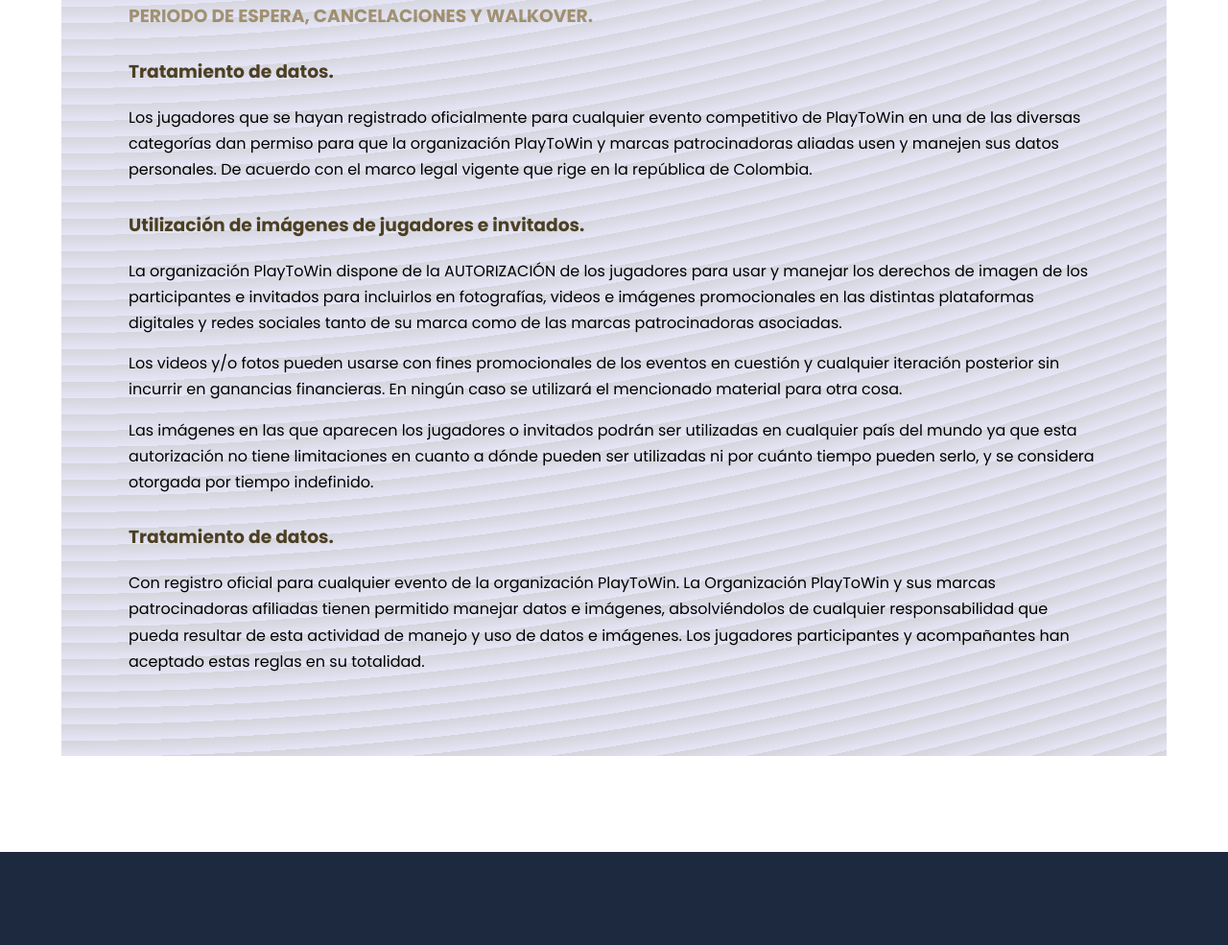
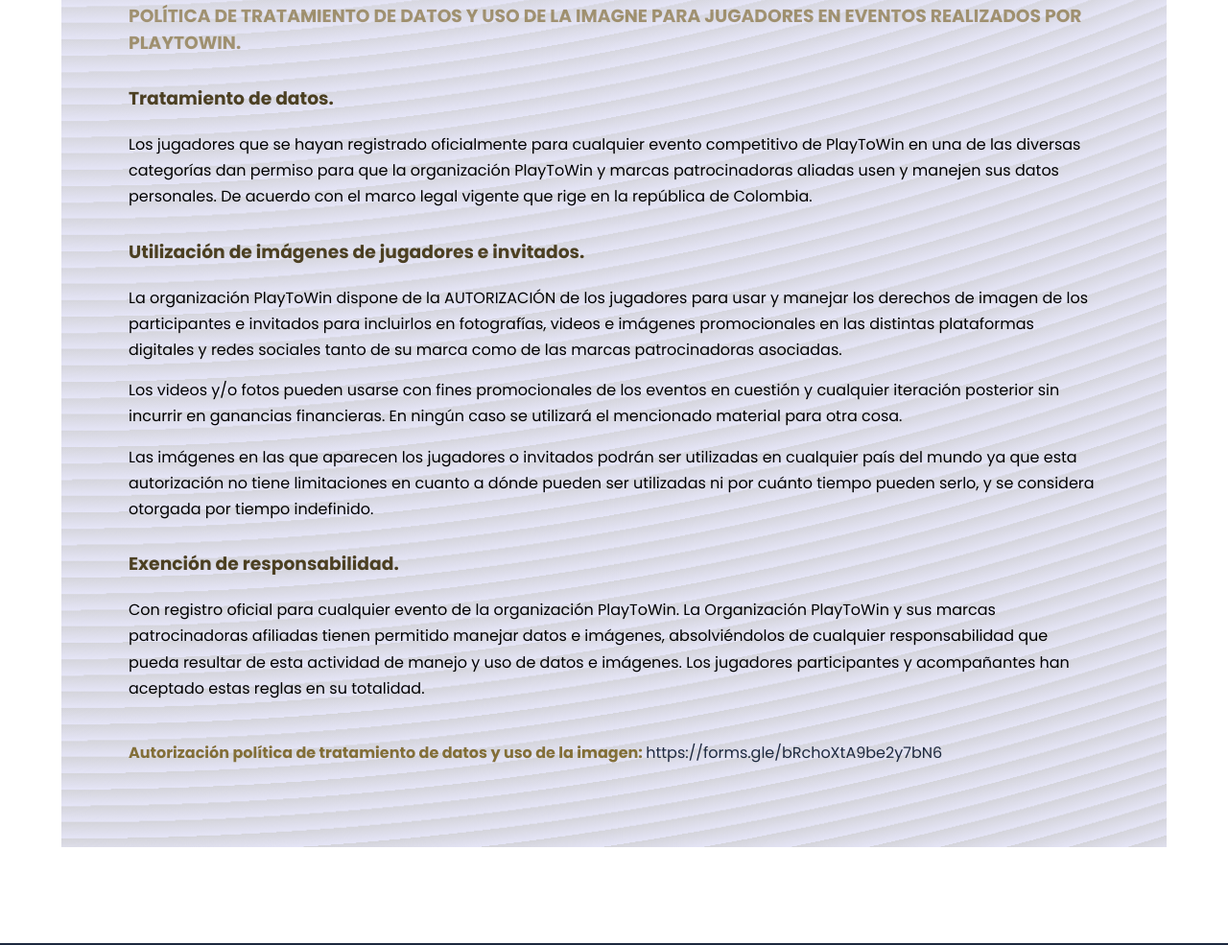
Before and after one commit to danigutie7/danigutie7.github.io, a plain HTML site: page ficha_tecnica.html in a window 1280 px wide. Shown: the part 3766-4751 px from the top of the page at 96% size. Drawn offline with nearby package versions, Linux system fonts and the light colour scheme.

Commit message:
form
actualización del form de la ficha tecnica y correcciones del html index en las preguntas frecuentes

```diff
--- a/css/estilos.css
+++ b/css/estilos.css
@@ -212,8 +212,8 @@
     overflow: hidden;
     padding: var(--padding-container-ft);
     background-color: #e5e5f7;
-opacity: 1;
-background-image:  repeating-radial-gradient( circle at 0 0, transparent 0, #e5e5f7 17px ), repeating-linear-gradient( #d4d4da55, #d4d4da );
+    opacity: 1;
+    background-image:  repeating-radial-gradient( circle at 0 0, transparent 0, #e5e5f7 17px ), repeating-linear-gradient( #d4d4da55, #d4d4da );
 }
 
 .subtitle__ft {
@@ -253,6 +253,23 @@
 
 .div__sangria {
     margin-left: 20px;
+}
+
+.ft__paragraph--form {
+    margin-top: 40px;
+    font-weight: bold;
+    color: var(--color-title);
+}
+
+.form__td {
+    text-decoration: none;
+    font-weight: lighter;
+    color: #1D293F;
+}
+
+.nav__links_otra--lf {
+    font-weight: bold;
+    color: #000;
 }
 
 /* Knowledge */
--- a/ficha_tecnica.html
+++ b/ficha_tecnica.html
@@ -183,7 +183,7 @@
                 * Si el torneo es cancelado o no finaliza por cualquier motivo relacionado con el clima, será reprogramado a consideración de la organización. *
             </p>
 
-            <h3 class="titulos__ft">PERIODO DE ESPERA, CANCELACIONES Y WALKOVER.</h3>
+            <h3 id="ptd" class="titulos__ft">POLÍTICA DE TRATAMIENTO DE DATOS Y USO DE LA IMAGNE PARA JUGADORES EN EVENTOS REALIZADOS POR PLAYTOWIN.</h3>
 
             <h3 class="titulos__ft2">Tratamiento de datos.</h3>
 
@@ -205,10 +205,15 @@
                 Las imágenes en las que aparecen los jugadores o invitados podrán ser utilizadas en cualquier país del mundo ya que esta autorización no tiene limitaciones en cuanto a dónde pueden ser utilizadas ni por cuánto tiempo pueden serlo, y se considera otorgada por tiempo indefinido.
             </p>
 
-            <h3 class="titulos__ft2">Tratamiento de datos.</h3>
+            <h3 class="titulos__ft2">Exención de responsabilidad.</h3>
 
             <p class="ft__paragraph">
                 Con registro oficial para cualquier evento de la organización PlayToWin. La Organización PlayToWin y sus marcas patrocinadoras afiliadas tienen permitido manejar datos e imágenes, absolviéndolos de cualquier responsabilidad que pueda resultar de esta actividad de manejo y uso de datos e imágenes. Los jugadores participantes y acompañantes han aceptado estas reglas en su totalidad.
+            </p>
+
+            <p class="ft__paragraph ft__paragraph--form">
+                Autorización política de tratamiento de datos y uso de la imagen:
+                <a href="https://docs.google.com/forms/d/e/1FAIpQLSfPM64Y1u1f_YaBdbL5YmTmEy0mtA_mB2s9qWz158bXjNugjQ/viewform?usp=sf_link" target="_blank" class="form__td">https://forms.gle/bRchoXtA9be2y7bN6</a>
             </p>
         </section>
 
```
Also changed, not shown: index.html (+9 -4 lines).
